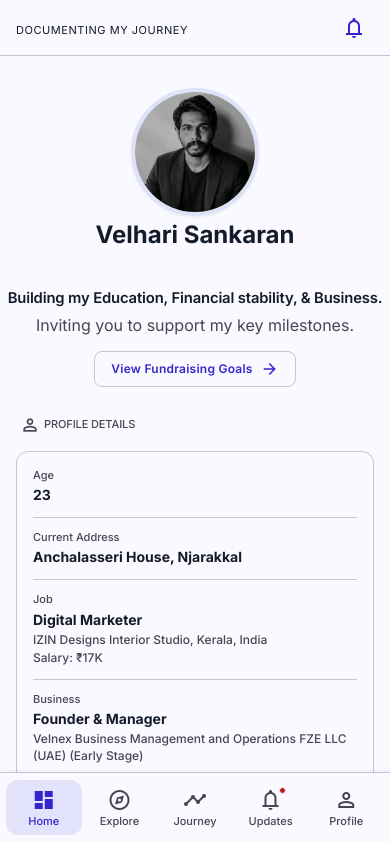
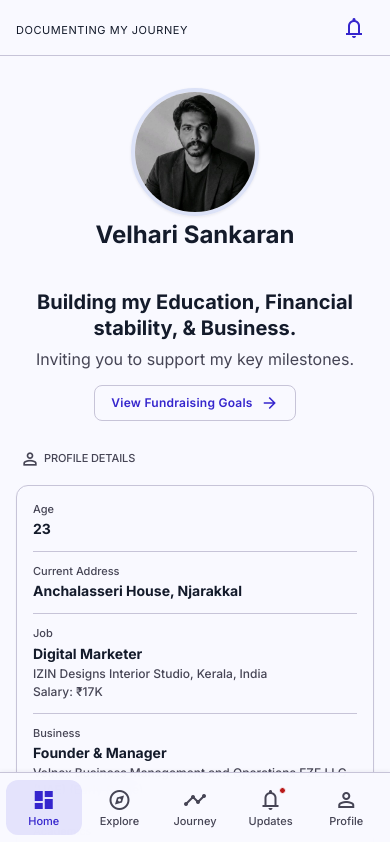
Before and after one commit to velharisankaran-ops/velharisankaran-ops.github.io, a React (Vite) app: page / in a window 390 px wide. Shown: the top 842 px of the page. Built offline with nearby package versions, Linux system fonts and the light colour scheme.

Commit message:
Allow hero title to wrap on mobile and increase font size for better visual hierarchy

```diff
--- a/src/styles.css
+++ b/src/styles.css
@@ -1341,15 +1341,15 @@ a:focus-visible {
 }
 .hero-title {
   margin: 0;
-  font-weight: 600;
-  font-size: 20px;
+  font-weight: 700;
+  font-size: 22px;
+  line-height: 1.3;
   text-align: center;
+  color: var(--on-surface);
 }
 
 @media (max-width: 500px) {
   .hero-title {
-    font-size: clamp(12px, 3.8vw, 16px);
-    white-space: nowrap;
-    letter-spacing: -0.01em;
+    font-size: 20px;
   }
 }
```
